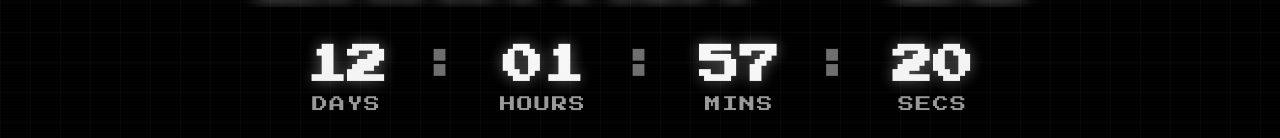
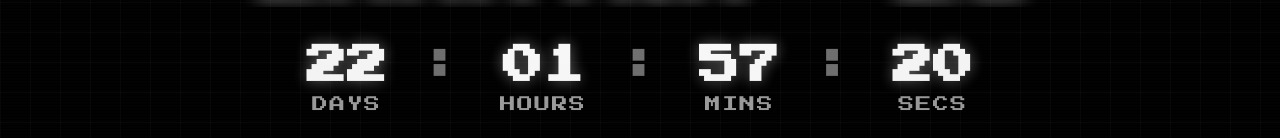
Before and after one commit to PraveenVenktateshNA/Enantra26website, a React (Vite) app: page / in a window 1280 px wide. Shown: the part 538-676 px from the top of the page. Built offline with nearby package versions, Linux system fonts and the light colour scheme.

Commit message:
changed the timer to feb 22

```diff
--- a/src/pages/Home.jsx
+++ b/src/pages/Home.jsx
@@ -47,7 +47,7 @@ export default function Home() {
 
   useEffect(() => {
     const calculateTimeLeft = () => {
-      const targetDate = new Date('2026-02-12T00:00:00');
+      const targetDate = new Date('2026-02-22T00:00:00');
       const now = new Date();
       const difference = targetDate - now;
 
```
